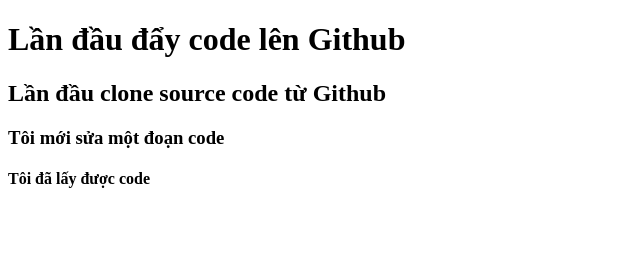
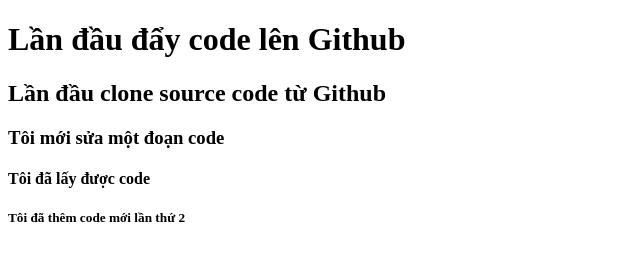
Before and after one commit to quoc-huy2004/BC76_DemoGit, a plain HTML site: page index.html in a window 1280 px wide. Shown: the whole page, without its empty margins (0-640 px from the left). Drawn offline with Linux system fonts and the light colour scheme.

Commit message:
Update h5

```diff
--- a/index.html
+++ b/index.html
@@ -10,5 +10,6 @@
     <h2>Lần đầu clone source code từ Github</h2>
     <h3>Tôi mới sửa một đoạn code</h3>
     <h4>Tôi đã lấy được code</h4>
+    <h5>Tôi đã thêm code mới lần thứ 2</h5>
   </body>
 </html>
```
